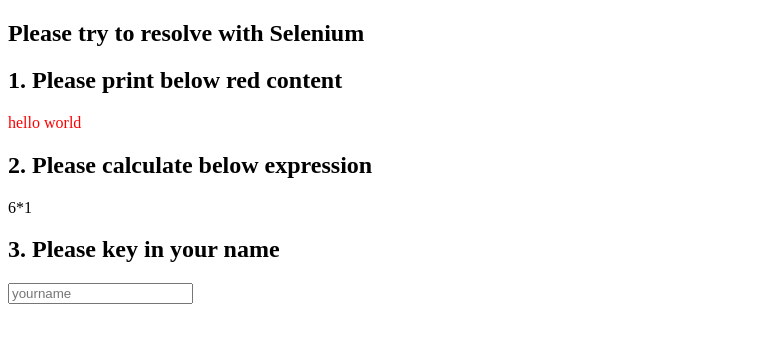
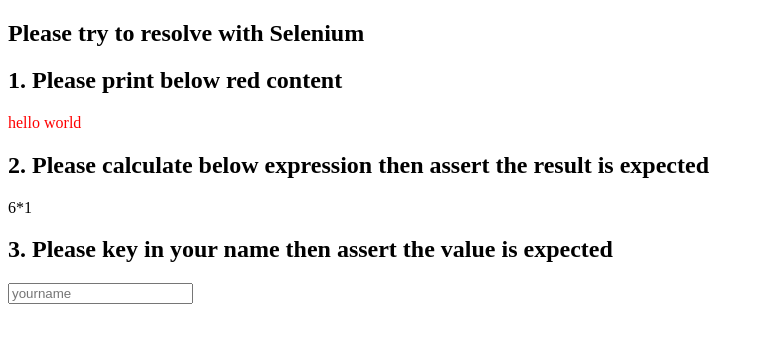
Before and after one commit to GCNAAT/skill_level, a plain HTML site: page intermediate/inside.html in a window 1280 px wide. Shown: the whole page, without its empty margins (0-764 px from the left). Drawn offline with Linux system fonts and the light colour scheme.

Commit message:
update description

```diff
--- a/intermediate/inside.html
+++ b/intermediate/inside.html
@@ -12,11 +12,11 @@
     <div id="hello"><p> world</p></div>
 </div>
 <div>
-    <h2>2. Please calculate below expression</h2>
+    <h2>2. Please calculate below expression then assert the result is expected</h2>
     <div><p></p></div>
 </div>
 <div>
-    <h2>3. Please key in your name</h2>
+    <h2>3. Please key in your name then assert the value is expected</h2>
     <div id="keyin"></div>
 </div>
 </body>
```
Also changed, not shown: 1 other file.
